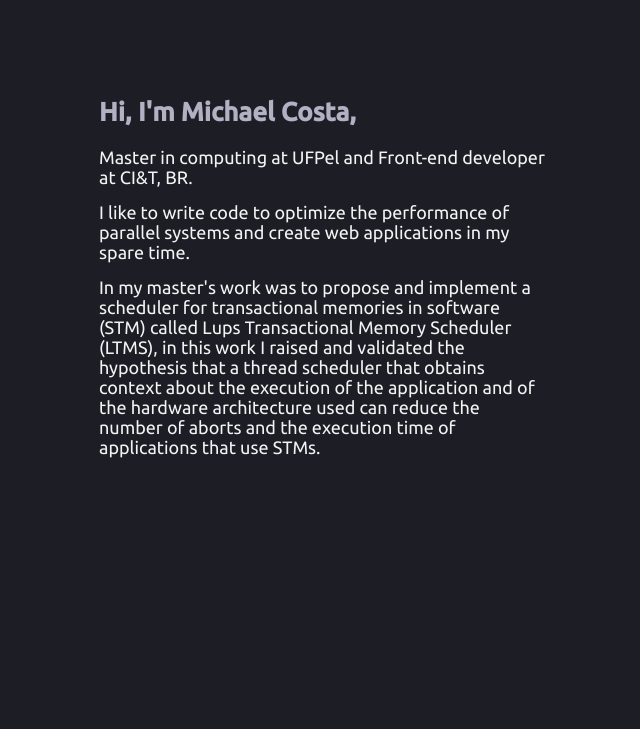
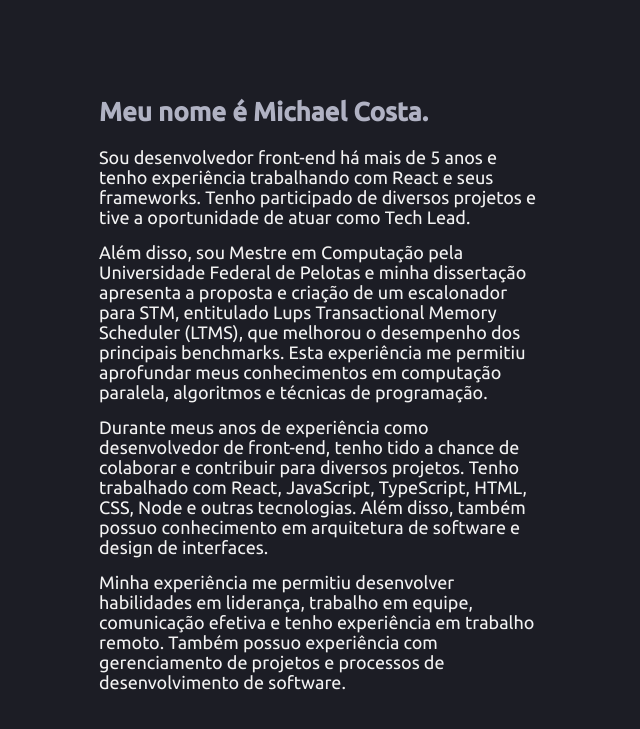
Before and after one commit to MichaelACosta/macosta, a Gatsby site: page / in a window 1280 px wide. Shown: the part 51-780 px from the top of the page, without its empty margins (93-733 px from the left). Built offline with nearby package versions, Linux system fonts and the light colour scheme; Gatsby itself is replaced by a stand-in of ours; no server answers.

Commit message:
changed text and add new componente to profile
Signed-off-by: Michael Costa <macosta@inf.ufpel.edu.br>

```diff
--- /dev/null
+++ b/src/components/Profile/TextToBody.js
@@ -0,0 +1,16 @@
+import React from "react"
+import { Text } from "../Text"
+
+const TextToBoby = ({ children }) => (
+  <Text
+    variant={["small", "regular"]}
+    color="#f3f3f3"
+    lineHeight="20px"
+    textAlign="left"
+    mb="15px"
+  >
+    {children}
+  </Text>
+)
+
+export default TextToBoby
--- /dev/null
+++ b/src/components/Profile/index.js
@@ -0,0 +1,69 @@
+import React from "react"
+import styled from "styled-components"
+import { Row, Column } from "../Grid"
+import Loading from "../Loading"
+import { Text } from "../Text"
+import TextToBoby from "./TextToBody"
+
+const Profile = ({ user }) => (
+  <Row mt={["50px", "80px"]} display={["block", "flex"]}>
+    {user && (
+      <Column
+        width={["auto", "50%"]}
+        pl={["0", "5%"]}
+        alignItems={["center", "left"]}
+        justifyContent="center"
+      >
+        <Image
+          src={user.avatar_url}
+          alt={`Foto do ${user.name} tirada do GitHub`}
+        />
+      </Column>
+    )}
+    <Column width={["100%", "50%"]} pr={["0", "5%"]} justifyContent="center">
+      <Text
+        variant="big"
+        color="#b0b2c3"
+        textAlign="left"
+        m="20px 0"
+        fontWeight="600"
+      >
+        Meu nome é Michael Costa.
+      </Text>
+      <TextToBoby>
+        Sou desenvolvedor front-end há mais de 5 anos e tenho experiência
+        trabalhando com React e seus frameworks. Tenho participado de diversos
+        projetos e tive a oportunidade de atuar como Tech Lead.
+      </TextToBoby>
+      <TextToBoby>
+        Além disso, sou Mestre em Computação pela Universidade Federal de
+        Pelotas e minha dissertação apresenta a proposta e criação de um
+        escalonador para STM, entitulado Lups Transactional Memory Scheduler
+        (LTMS), que melhorou o desempenho dos principais benchmarks. Esta
+        experiência me permitiu aprofundar meus conhecimentos em computação
+        paralela, algoritmos e técnicas de programação.
+      </TextToBoby>
+      <TextToBoby>
+        Durante meus anos de experiência como desenvolvedor de front-end, tenho
+        tido a chance de colaborar e contribuir para diversos projetos. Tenho
+        trabalhado com React, JavaScript, TypeScript, HTML, CSS, Node e outras
+        tecnologias. Além disso, também possuo conhecimento em arquitetura de
+        software e design de interfaces.
+      </TextToBoby>
+      <TextToBoby>
+        Minha experiência me permitiu desenvolver habilidades em liderança,
+        trabalho em equipe, comunicação efetiva e tenho experiência em trabalho
+        remoto. Também possuo experiência com gerenciamento de projetos e
+        processos de desenvolvimento de software.
+      </TextToBoby>
+    </Column>
+  </Row>
+)
+
+const Image = styled.img`
+  border: 5px solid #000;
+  border-radius: 20%;
+  width: 50%;
+`
+
+export default Profile
--- a/src/pages/index.js
+++ b/src/pages/index.js
@@ -1,9 +1,7 @@
 import React, { useState, useEffect } from "react"
-import styled from "styled-components"
-import { Row, Column } from "../components/Grid"
-import { Text } from "../components/Text"
 import Wrapper from "../components/Wrapper/Wrapper"
 import Seo from "../components/Seo/Seo"
+import Profile from "../components/Profile"
 import { GitCard } from "../components/GitCard"
 import { getUser } from "../Services/gitApi"
 
@@ -28,78 +26,10 @@ const IndexPage = () => {
   return (
     <Wrapper>
       <Seo title="Profile" />
-      <Row mt={["50px", "80px"]} display={["block", "flex"]}>
-        {user && (
-          <Column
-            width={["auto", "50%"]}
-            pl={["0", "5%"]}
-            alignItems={["center", "left"]}
-          >
-            <Image
-              src={user.avatar_url}
-              alt={`Imagem do git de ${user.name}`}
-            />
-          </Column>
-        )}
-        <Column
-          width={["100%", "50%"]}
-          pr={["0", "5%"]}
-          justifyContent="center"
-        >
-          <Text
-            variant="big"
-            color="#b0b2c3"
-            textAlign="left"
-            m="20px 0"
-            fontWeight="600"
-          >
-            Hi, I'm Michael Costa,
-          </Text>
-          <Text
-            variant={["small", "regular"]}
-            color="#f3f3f3"
-            lineHeight="20px"
-            textAlign="left"
-            mb="15px"
-          >
-            Master in computing at UFPel and Front-end developer at CI&T, BR.
-          </Text>
-          <Text
-            variant={["small", "regular"]}
-            color="#f3f3f3"
-            lineHeight="20px"
-            textAlign="left"
-            mb="15px"
-          >
-            I like to write code to optimize the performance of parallel systems
-            and create web applications in my spare time.
-          </Text>
-          <Text
-            variant={["small", "regular"]}
-            color="#f3f3f3"
-            lineHeight="20px"
-            textAlign="left"
-            mb="15px"
-          >
-            In my master's work was to propose and implement a scheduler for
-            transactional memories in software (STM) called Lups Transactional
-            Memory Scheduler (LTMS), in this work I raised and validated the
-            hypothesis that a thread scheduler that obtains context about the
-            execution of the application and of the hardware architecture used
-            can reduce the number of aborts and the execution time of
-            applications that use STMs.
-          </Text>
-        </Column>
-      </Row>
+      <Profile user={user} />
       {user && <GitCard user={user} userName={user.login} />}
     </Wrapper>
   )
 }
 
-const Image = styled.img`
-  border: 5px solid #000;
-  border-radius: 20%;
-  width: 50%;
-`
-
 export default IndexPage
```
Also changed, not shown: 1 other file.
